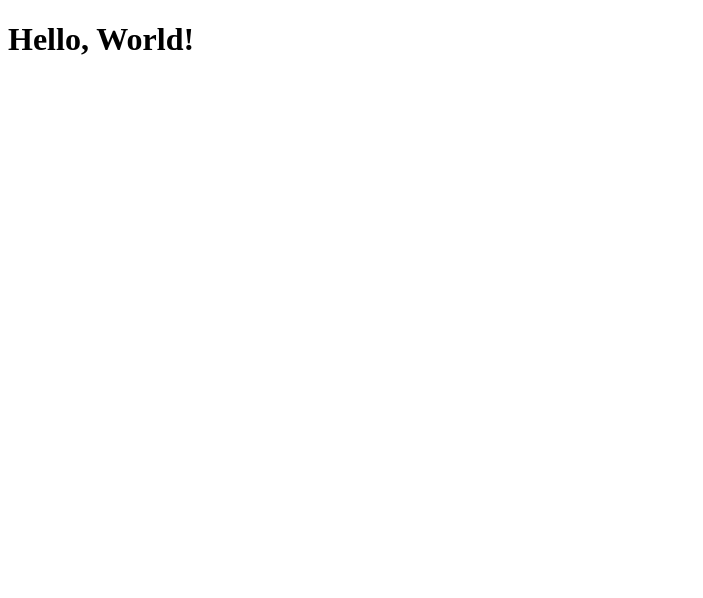
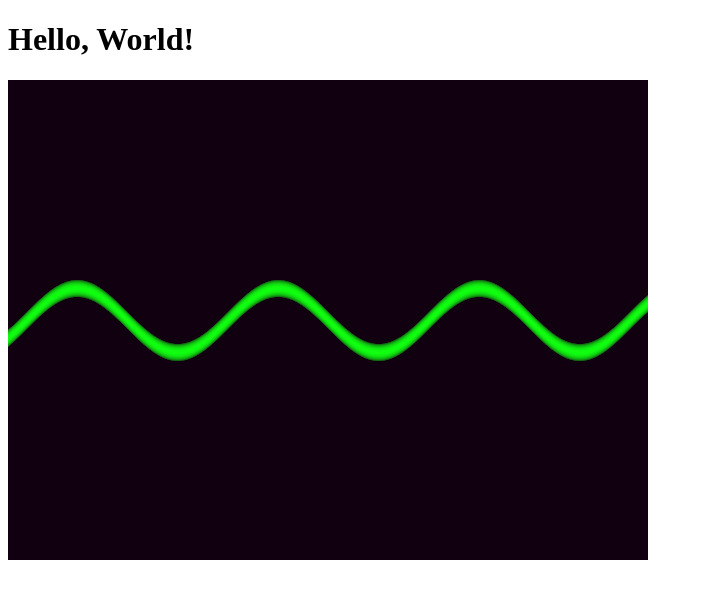
Before and after one commit to daveloyall/graph-fabric, a plain HTML site: page index.html in a window 1280 px wide. Shown: the whole page, without its empty margins (0-703 px from the left). Drawn offline with Linux system fonts and the light colour scheme.

Commit message:
show off

```diff
--- a/index.html
+++ b/index.html
@@ -5,4 +5,5 @@
 </head>
 <body>
 <h1>Hello, World!</h1>
+<img src="sine5.png" />
 </body>
```
Also changed, not shown: sine5.png (added).
